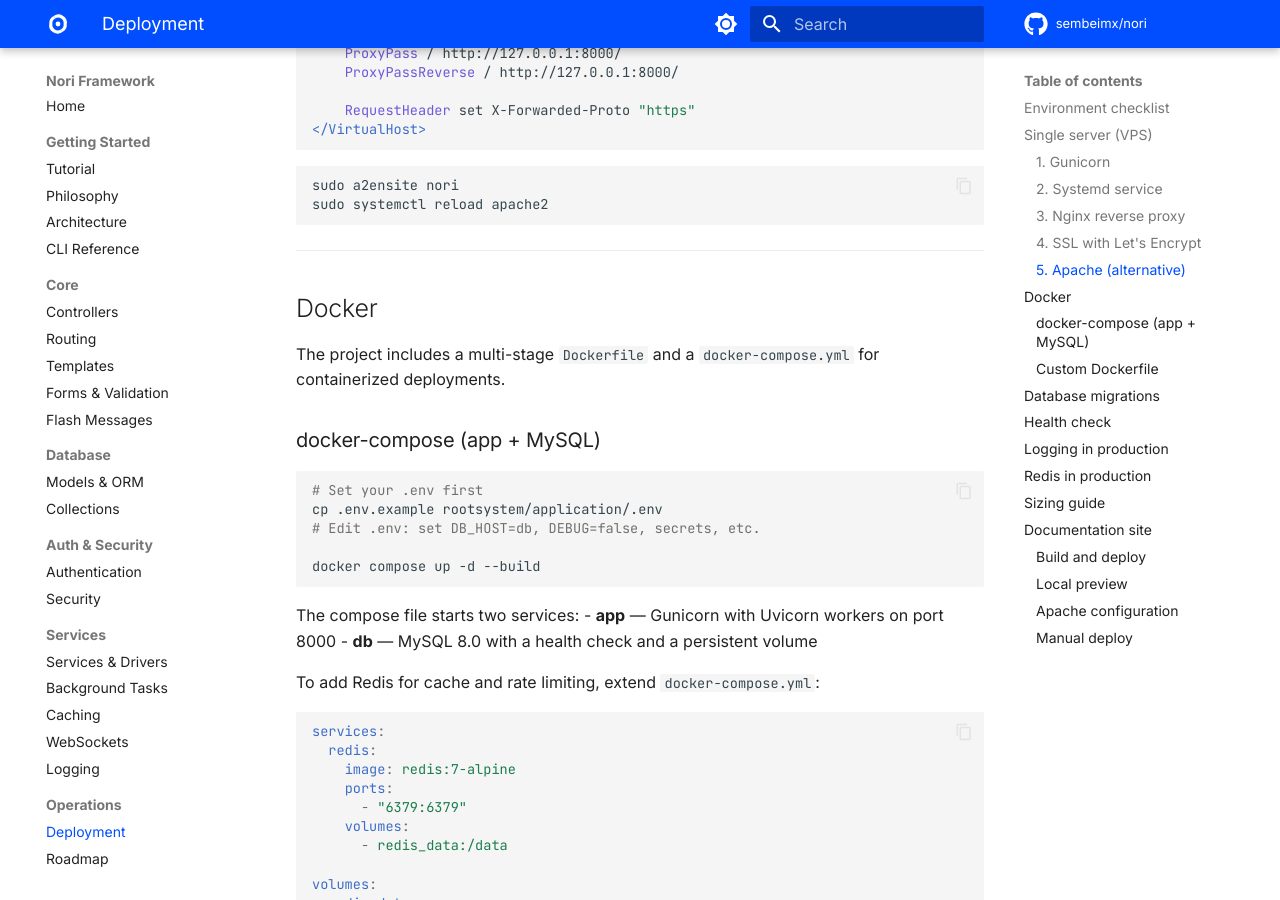
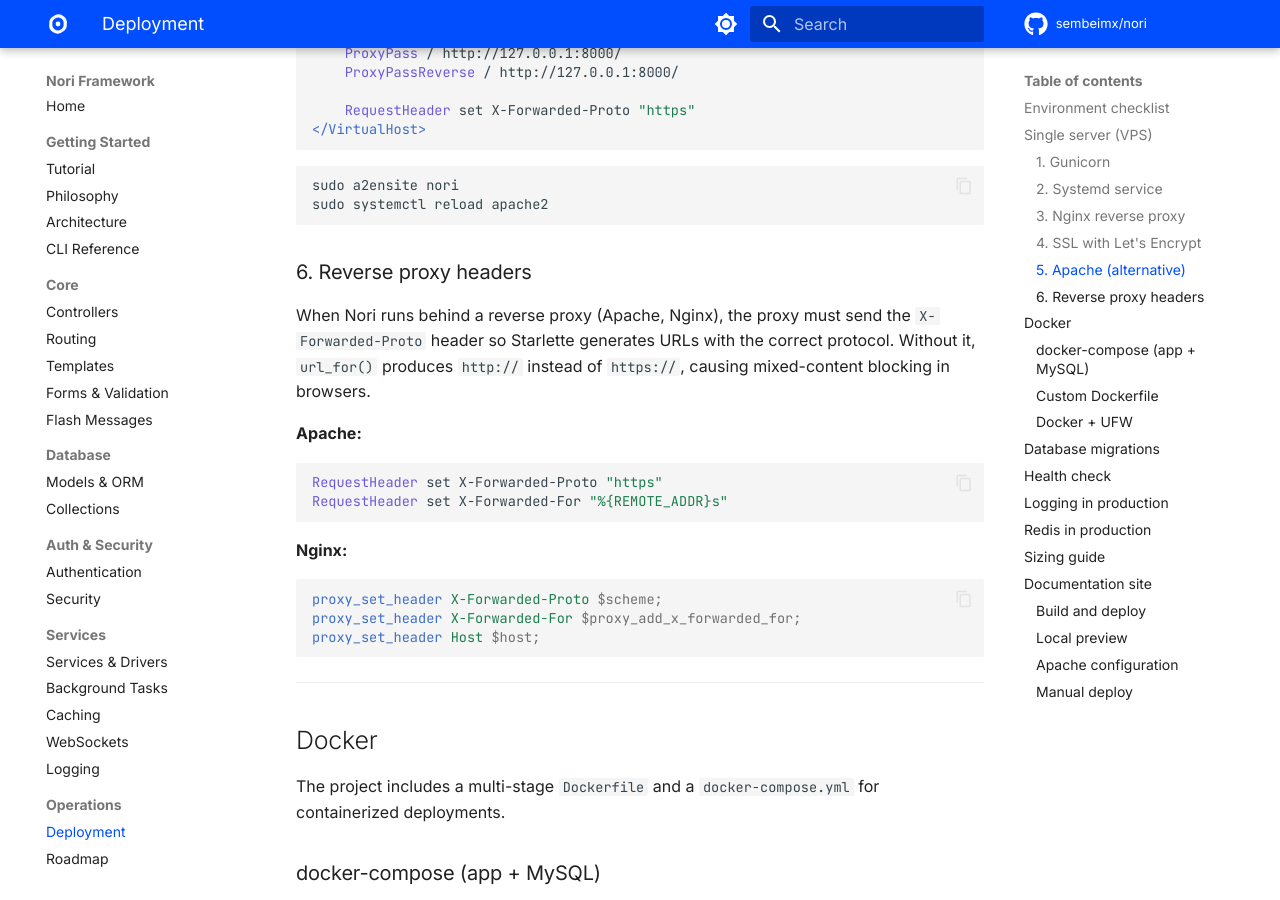
Before and after one commit to sembeimx/nori, an MkDocs documentation site: the page built from docs/deployment.md, in a window 1280 px wide and 900 px high, scrolled down 4340 px. Built offline with MkDocs 1.6.1 and Material for MkDocs 9.7.7, drawn with Linux system fonts in a browser that asks for light colours; comment, search, counter and statistics services are not loaded; the version menu is left out; some of the changed text lies outside the part shown.

Commit message:
docs: add reverse proxy headers and Docker+UFW sections to deployment (#1)

````diff
--- a/docs/deployment.md
+++ b/docs/deployment.md
@@ -224,6 +224,25 @@
 sudo systemctl reload apache2
 ```
 
+### 6. Reverse proxy headers
+
+When Nori runs behind a reverse proxy (Apache, Nginx), the proxy must send the `X-Forwarded-Proto` header so Starlette generates URLs with the correct protocol. Without it, `url_for()` produces `http://` instead of `https://`, causing mixed-content blocking in browsers.
+
+**Apache:**
+
+```apache
+RequestHeader set X-Forwarded-Proto "https"
+RequestHeader set X-Forwarded-For "%{REMOTE_ADDR}s"
+```
+
+**Nginx:**
+
+```nginx
+proxy_set_header X-Forwarded-Proto $scheme;
+proxy_set_header X-Forwarded-For $proxy_add_x_forwarded_for;
+proxy_set_header Host $host;
+```
+
 ---
 
 ## Docker
@@ -275,6 +294,17 @@
 2. **Runtime** — copies only the installed packages and application code
 
 The final image runs Gunicorn with the included `gunicorn.conf.py`.
+
+### Docker + UFW
+
+If you run Docker on a server with UFW, use `network_mode: host` in your `docker-compose.yml` to avoid firewall conflicts. Docker modifies iptables directly and bypasses UFW, which can prevent connections between containers and host services (e.g., MySQL).
+
+```yaml
+services:
+  app:
+    build: .
+    network_mode: host
+```
 
 ---
 
````
